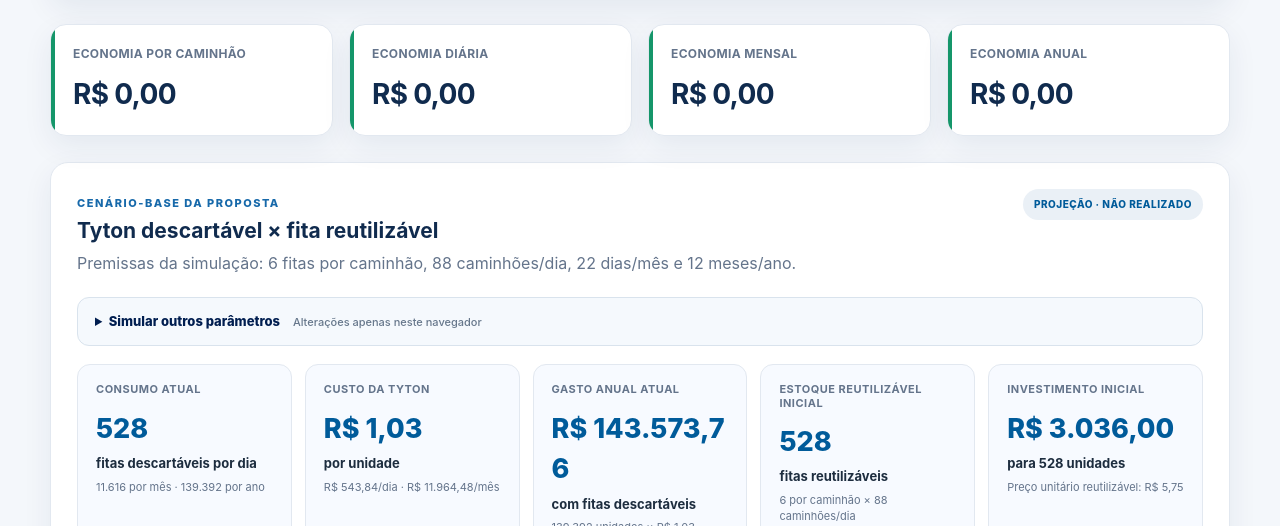
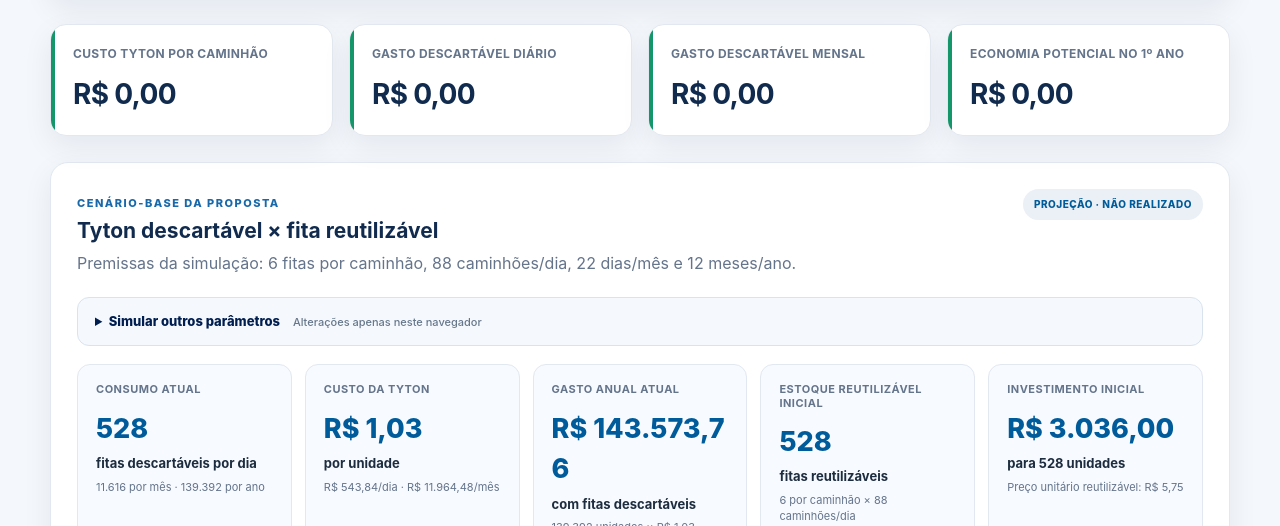
Before and after one commit to isabelybomfim/meu-Primeiro-Projeto, a plain HTML site: page ecofix/gestao.html in a window 1280 px wide. Shown: the part 274-800 px from the top of the page. Drawn offline with nearby package versions, Linux system fonts and the light colour scheme.

Commit message:
Alinha calculadoras e relatórios à fórmula financeira EcoFix

```diff
--- a/ecofix/gestao.html
+++ b/ecofix/gestao.html
@@ -23,10 +23,10 @@
             <p>Cadastre e gerencie as substituições utilizadas na análise compartilhada do EcoFix.</p>
         </section>
         <section class="indicadores">
-            <div class="card"><h3>Economia por caminhão</h3><p>R$ 0,00</p></div>
-            <div class="card"><h3>Economia diária</h3><p>R$ 0,00</p></div>
-            <div class="card"><h3>Economia mensal</h3><p>R$ 0,00</p></div>
-            <div class="card"><h3>Economia anual</h3><p>R$ 0,00</p></div>
+            <div class="card"><h3>Custo Tyton por caminhão</h3><p>R$ 0,00</p></div>
+            <div class="card"><h3>Gasto descartável diário</h3><p>R$ 0,00</p></div>
+            <div class="card"><h3>Gasto descartável mensal</h3><p>R$ 0,00</p></div>
+            <div class="card"><h3>Economia potencial no 1º ano</h3><p>R$ 0,00</p></div>
         </section>
         <section class="proposta-base">
             <div class="proposta-cabecalho"><div><span class="eyebrow">CENÁRIO-BASE DA PROPOSTA</span><h2>Tyton descartável × fita reutilizável</h2><p>Premissas informadas para a operação: 6 fitas por caminhão, 88 caminhões por dia, 22 dias por mês e 12 meses por ano.</p></div><span class="status-estimativa">PROJEÇÃO · NÃO REALIZADO</span></div>
@@ -81,7 +81,7 @@
     <script src="https://cdn.jsdelivr.net/npm/chart.js@4.4.1/dist/chart.umd.min.js"></script>
     <script src="https://cdn.jsdelivr.net/npm/@supabase/supabase-js@2"></script>
     <script src="supabase-config.js?v=ecofix-home-4"></script>
-    <script src="app.js?v=usuarios-edicao-2"></script>
+    <script src="app.js?v=formula-base-20261118"></script>
     <script src="proposta.js?v=simulador-20261118"></script>
 </body>
 </html>
```
